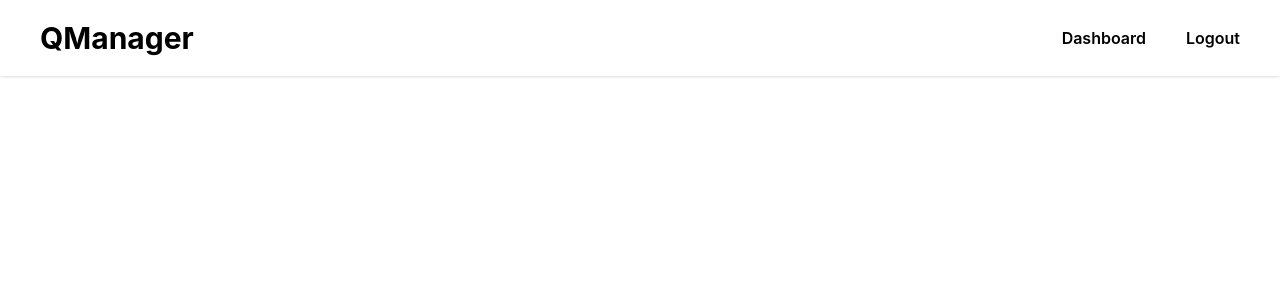
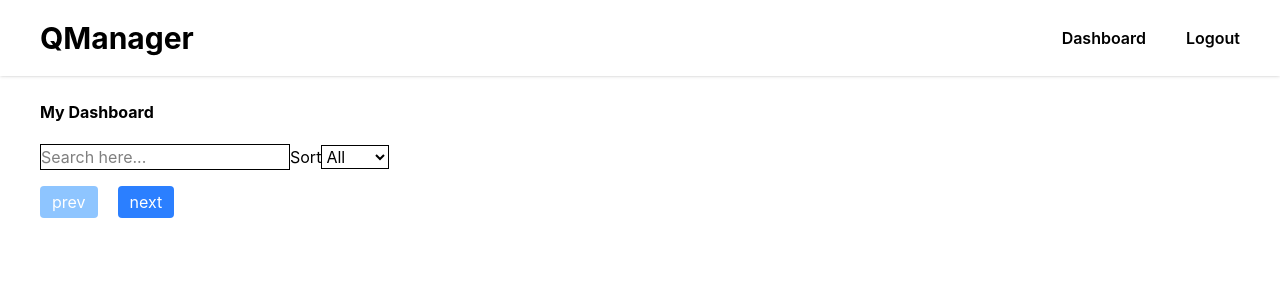
Before and after one commit to Sarvesh-1999/React-11-JNO-JRERTD-M5, a React (Vite) app: page / in a window 1280 px wide. Shown: the top 300 px of the page. Built offline with nearby package versions, Linux system fonts and the light colour scheme; sample sign-in values are in the browser's storage.

Commit message:
Pagination, SearchBar, Sorting componets added

```diff
--- a/src/AllTopics/20_CrudApp/components/Navbar.jsx
+++ b/src/AllTopics/20_CrudApp/components/Navbar.jsx
@@ -23,7 +23,9 @@ const Navbar = () => {
         {token ? (
           <>
             <Link to={"/"}>Dashboard</Link>
-            <div onClick={handleLogout}>Logout</div>
+            <div onClick={handleLogout} className="cursor-pointer">
+              Logout
+            </div>
           </>
         ) : (
           <>
--- /dev/null
+++ b/src/AllTopics/20_CrudApp/components/Pagination.jsx
@@ -0,0 +1,21 @@
+const Pagination = ({ skip, setSkip }) => {
+  return (
+    <div className="flex gap-5 my-4">
+      <button
+        onClick={() => setSkip((prev) => Math.max(0, prev - 10))}
+        disabled={skip === 0 && true}
+        className="bg-blue-500 text-white px-3 py-1 rounded disabled:bg-blue-300 cursor-pointer"
+      >
+        prev
+      </button>
+      <button
+        onClick={() => setSkip((prev) => prev + 10)}
+        className="bg-blue-500 text-white px-3 py-1 rounded cursor-pointer"
+      >
+        next
+      </button>
+    </div>
+  );
+};
+
+export default Pagination;
--- /dev/null
+++ b/src/AllTopics/20_CrudApp/components/SearchBar.jsx
@@ -0,0 +1,17 @@
+import React from "react";
+
+const SearchBar = ({ query, setQuery }) => {
+  return (
+    <input
+      type="search"
+      name="search"
+      id="search"
+      placeholder="Search here..."
+      className="border"
+      value={query}
+      onChange={(e) => setQuery(e.target.value)}
+    />
+  );
+};
+
+export default SearchBar;
--- /dev/null
+++ b/src/AllTopics/20_CrudApp/components/Sorting.jsx
@@ -0,0 +1,20 @@
+const Sorting = ({ sortBy, setSortBy }) => {
+  return (
+    <>
+      <label htmlFor="sort">Sort</label>
+      <select
+        className="border"
+        id="sort"
+        name="sort"
+        value={sortBy}
+        onChange={(e) => setSortBy(e.target.value)}
+      >
+        <option value="">All</option>
+        <option value="title">Title</option>
+        <option value="views">Views</option>
+      </select>
+    </>
+  );
+};
+
+export default Sorting;
--- /dev/null
+++ b/src/AllTopics/20_CrudApp/hooks/usePosts.js
@@ -0,0 +1,10 @@
+import { useState } from "react";
+
+export const usePosts = () => {
+  const [posts, setPosts] = useState(null);
+  const [loading, setLoading] = useState(false);
+
+
+
+  return { posts, loading };
+};
--- a/src/AllTopics/20_CrudApp/pages/Dashboard.jsx
+++ b/src/AllTopics/20_CrudApp/pages/Dashboard.jsx
@@ -1,9 +1,31 @@
-import React from 'react'
+import { useState } from "react";
+import SearchBar from "../components/SearchBar";
+import Sorting from "../components/Sorting";
+import Pagination from "../components/Pagination";
 
 const Dashboard = () => {
+  const [query, setQuery] = useState("");
+  const [sortBy, setSortBy] = useState("");
+  const [skip, setSkip] = useState(0);
+
   return (
-    <div>Dashboard</div>
-  )
-}
+    <section className="pt-20 px-10">
+      <header className="font-bold my-5">
+        <h1>My Dashboard</h1>
+      </header>
 
-export default Dashboard
+      {/* SEARCH BAR */}
+      <SearchBar query={query} setQuery={setQuery} />
+
+      {/* SORTING */}
+      <Sorting sortBy={sortBy} setSortBy={setSortBy} />
+
+      {/* DISPLAY POSTS FROM API */}
+
+      {/* PAGINATION */}
+      <Pagination skip={skip} setSkip={setSkip} />
+    </section>
+  );
+};
+
+export default Dashboard;
--- a/src/AllTopics/20_CrudApp/pages/Login.jsx
+++ b/src/AllTopics/20_CrudApp/pages/Login.jsx
@@ -1,7 +1,33 @@
+import { useState } from "react";
+import { useNavigate } from "react-router-dom";
+
 const Login = () => {
+  const [form, setForm] = useState({
+    email: "",
+    password: "",
+  });
+
+  const navigate = useNavigate();
+
+  const handleChange = (e) => {
+    let { name, value } = e.target;
+    setForm({ ...form, [name]: value });
+  };
+
+  const handleForm = (e) => {
+    e.preventDefault();
+    let payload = {
+      email: form.email.trim(),
+      password: form.password.trim(),
+    };
+    console.log(payload);
+    sessionStorage.setItem("token", Date.now());
+    navigate("/");
+  };
+
   return (
     <section className="h-screen bg-gray-100 grid place-items-center">
-      <form className="p-10 bg-white shadow-lg rounded">
+      <form className="p-10 bg-white shadow-lg rounded" onSubmit={handleForm}>
         <h1 className="font-semibold text-xl mb-5">Login Form</h1>
 
         <div className="flex flex-col mb-5">
@@ -11,6 +37,9 @@ const Login = () => {
             name="email"
             id="email"
             placeholder="Enter Email"
+            required
+            value={form.email}
+            onChange={handleChange}
             className="border px-4 py-1 border-gray-300 rounded focus:outline focus:outline-blue-500"
           />
         </div>
@@ -22,6 +51,9 @@ const Login = () => {
             name="password"
             id="password"
             placeholder="Enter Password"
+            required
+            value={form.password}
+            onChange={handleChange}
             className="border px-4 py-1 border-gray-300 rounded  focus:outline focus:outline-blue-500"
           />
         </div>
```
